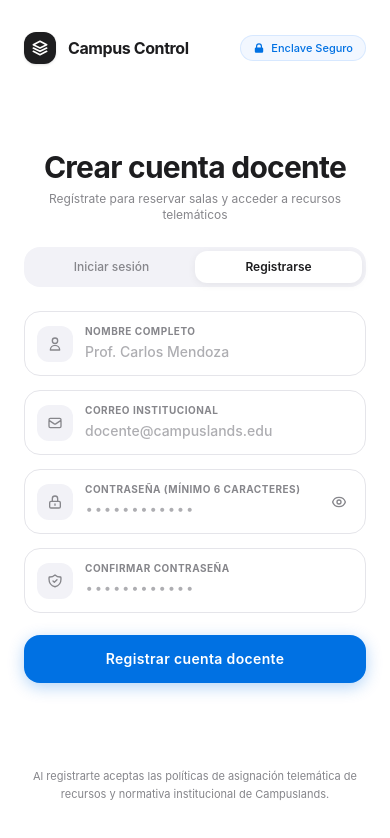
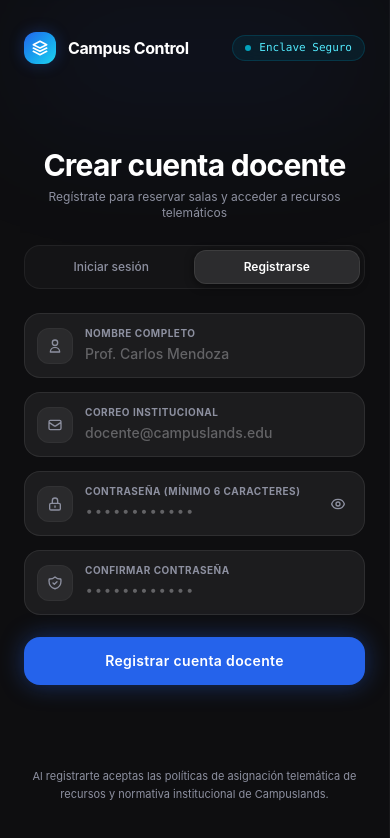
Before and after one commit to TuMinipeka/soluciones-rocket, a React (Vite) app in the folder frontend/: page /register in a window 390 px wide. Shown: the top 838 px of the page. Built offline with nearby package versions, Linux system fonts and the light colour scheme; no server answers.

Commit message:
style: :art: IntegrateDarkAstronautAuthTheme

```diff
--- a/frontend/src/pages/RegisterPage.jsx
+++ b/frontend/src/pages/RegisterPage.jsx
@@ -2,7 +2,7 @@
  * Página: Registro de Usuario Docente (HU-11, HU-21)
  * Regla de negocio estricta: El registro público NO ofrece elección de rol.
  * Todas las cuentas creadas reciben automáticamente el rol 'teacher' en el backend.
- * Estructura Split-Screen 50/50 idéntica a LoginPage para una transición impecable.
+ * Paleta de colores oscura (Apple Dark Enclave) con Astronauta Campuslands.
  * Responsable: GUERRA
  */
 
@@ -53,66 +53,65 @@ export default function RegisterPage() {
   }
 
   return (
-    <div className="min-h-screen w-full flex flex-col lg:flex-row bg-white text-[#1d1d1f] font-sans selection:bg-[#0071e3] selection:text-white antialiased">
+    <div className="min-h-screen w-full flex flex-col lg:flex-row bg-[#0a0a0c] text-[#e4e2e4] font-sans selection:bg-[#2563eb] selection:text-white antialiased overflow-hidden">
       {/* ========================================================= */}
-      {/* COLUMNA IZQUIERDA (50%): Formulario Blanco Impecable     */}
+      {/* COLUMNA IZQUIERDA (50%): Formulario Dark Enclave          */}
       {/* ========================================================= */}
-      <div className="w-full lg:w-1/2 min-h-screen bg-white flex flex-col justify-between px-6 py-8 sm:px-12 md:px-16 lg:px-12 xl:px-20 z-10">
-        {/* Cabecera de Marca y Badge Enclave Seguro */}
-        <header className="flex items-center justify-between w-full mb-6 sm:mb-8">
+      <div className="w-full lg:w-1/2 min-h-screen bg-[#0e0e10] border-r border-white/[0.04] flex flex-col justify-between px-6 py-8 sm:px-12 md:px-16 lg:px-12 xl:px-20 z-10 relative">
+        <div className="absolute top-0 left-1/2 -translate-x-1/2 w-[350px] h-[180px] bg-gradient-to-b from-blue-600/10 to-transparent blur-3xl pointer-events-none" />
+
+        {/* Cabecera de Marca */}
+        <header className="flex items-center justify-between w-full mb-6 sm:mb-8 relative z-10">
           <div className="flex items-center gap-3">
-            <div className="w-8 h-8 rounded-xl bg-[#1d1d1f] flex items-center justify-center text-white shadow-sm">
+            <div className="w-8 h-8 rounded-xl bg-gradient-to-br from-[#2563eb] to-[#22d3ee] flex items-center justify-center text-white shadow-[0_0_15px_rgba(37,99,235,0.3)]">
               <svg className="w-4 h-4" viewBox="0 0 24 24" fill="none" stroke="currentColor" strokeWidth="2.5" strokeLinecap="round" strokeLinejoin="round">
                 <path d="M12 2L2 7l10 5 10-5-10-5z" />
                 <path d="M2 17l10 5 10-5" />
                 <path d="M2 12l10 5 10-5" />
               </svg>
             </div>
-            <span className="text-base font-bold tracking-tight text-[#1d1d1f]">
+            <span className="text-base font-bold tracking-tight text-white">
               Campus Control
             </span>
           </div>
 
-          <div className="inline-flex items-center gap-1.5 px-3 py-1 rounded-full bg-blue-50/80 border border-blue-200/50 text-[11px] font-medium text-[#0071e3] backdrop-blur-sm">
-            <svg className="w-3 h-3 text-[#0071e3]" fill="currentColor" viewBox="0 0 20 20">
-              <path fillRule="evenodd" d="M5 9V7a5 5 0 0110 0v2a2 2 0 012 2v5a2 2 0 01-2 2H5a2 2 0 01-2-2v-5a2 2 0 012-2zm8-2v2H7V7a3 3 0 016 0z" clipRule="evenodd" />
-            </svg>
+          <div className="inline-flex items-center gap-2 px-3 py-1 rounded-full bg-cyan-950/40 border border-cyan-800/40 text-[11px] font-mono text-cyan-300 backdrop-blur-md">
+            <span className="w-1.5 h-1.5 rounded-full bg-cyan-400 animate-pulse" />
             <span>Enclave Seguro</span>
           </div>
         </header>
 
-        {/* Cuerpo Central del Formulario */}
-        <main className="w-full max-w-[420px] mx-auto my-auto py-2">
-          {/* Título y Subtítulo */}
+        {/* Cuerpo Central */}
+        <main className="w-full max-w-[420px] mx-auto my-auto py-2 relative z-10">
           <div className="text-center mb-6">
-            <h1 className="text-3xl sm:text-[34px] font-bold text-[#1d1d1f] tracking-tight">
+            <h1 className="text-3xl sm:text-[34px] font-bold text-white tracking-tight">
               Crear cuenta docente
             </h1>
-            <p className="text-xs sm:text-sm text-[#86868b] mt-1.5 font-normal">
+            <p className="text-xs sm:text-sm text-[#8d90a0] mt-1.5 font-normal">
               Regístrate para reservar salas y acceder a recursos telemáticos
             </p>
           </div>
 
-          {/* Segmented Control iOS Style */}
-          <div className="bg-[#f2f2f7] p-1 rounded-2xl flex items-center mb-6 select-none">
+          {/* Segmented Control iOS Dark Style */}
+          <div className="bg-[#141416] p-1 rounded-2xl flex items-center mb-6 border border-white/[0.06] select-none">
             <Link
               to="/login"
-              className="flex-1 py-2 rounded-xl text-[#86868b] hover:text-[#1d1d1f] text-xs sm:text-sm font-medium text-center transition-all cursor-pointer"
+              className="flex-1 py-2 rounded-xl text-[#8d90a0] hover:text-white text-xs sm:text-sm font-medium text-center transition-all cursor-pointer"
             >
               Iniciar sesión
             </Link>
             <button
               type="button"
-              className="flex-1 py-2 rounded-xl bg-white text-[#1d1d1f] text-xs sm:text-sm font-semibold shadow-[0_2px_8px_rgba(0,0,0,0.06)] text-center transition-all cursor-default"
+              className="flex-1 py-2 rounded-xl bg-[#2c2c2e] text-white text-xs sm:text-sm font-semibold shadow-[0_2px_8px_rgba(0,0,0,0.5)] border border-white/[0.08] text-center transition-all cursor-default"
             >
               Registrarse
             </button>
           </div>
 
-          {/* Alerta de Error Sutil tono Pastel/Salmón */}
+          {/* Alerta de Error Sutil tono Pastel/Salmón Adaptada */}
           {(localError || authError) && (
-            <div className="bg-[#fff1f0] border border-[#ffccc7] text-[#cf1322] px-4 py-3 rounded-2xl text-xs flex items-center gap-2.5 mb-5 shadow-[0_2px_8px_rgba(207,19,34,0.04)] animate-fluid-enter">
-              <svg className="w-4 h-4 shrink-0 text-[#ff4d4f]" fill="none" stroke="currentColor" viewBox="0 0 24 24">
+            <div className="bg-[#ff453a]/12 border border-[#ff453a]/30 text-[#ff8077] px-4 py-3 rounded-2xl text-xs flex items-center gap-2.5 mb-5 shadow-[0_2px_12px_rgba(255,69,58,0.08)] animate-fluid-enter">
+              <svg className="w-4 h-4 shrink-0 text-[#ff453a]" fill="none" stroke="currentColor" viewBox="0 0 24 24">
                 <circle cx="12" cy="12" r="10" strokeWidth="2" />
                 <line x1="12" y1="8" x2="12" y2="12" strokeWidth="2" strokeLinecap="round" />
                 <line x1="12" y1="16" x2="12.01" y2="16" strokeWidth="2" strokeLinecap="round" />
@@ -124,14 +123,14 @@ export default function RegisterPage() {
           {/* Formulario */}
           <form onSubmit={handleSubmit} className="flex flex-col gap-3.5">
             {/* Input Nombre */}
-            <div className="rounded-2xl border border-[#e5e5ea] focus-within:border-[#0071e3] focus-within:ring-4 focus-within:ring-[#0071e3]/10 bg-white transition-all p-3 flex items-center gap-3">
-              <div className="w-9 h-9 rounded-xl bg-[#f2f2f7] flex items-center justify-center text-[#86868b] shrink-0">
+            <div className="rounded-2xl border border-white/[0.08] focus-within:border-[#2563eb] focus-within:ring-4 focus-within:ring-[#2563eb]/20 bg-[#1c1c1e] transition-all p-3 flex items-center gap-3">
+              <div className="w-9 h-9 rounded-xl bg-[#2a2a2c] flex items-center justify-center text-[#8d90a0] shrink-0 border border-white/[0.04]">
                 <svg className="w-4 h-4" fill="none" stroke="currentColor" viewBox="0 0 24 24">
                   <path strokeLinecap="round" strokeLinejoin="round" strokeWidth="2" d="M16 7a4 4 0 11-8 0 4 4 0 018 0zM12 14a7 7 0 00-7 7h14a7 7 0 00-7-7z" />
                 </svg>
               </div>
               <div className="flex-1 min-w-0">
-                <label htmlFor="name" className="block text-[10px] uppercase font-bold tracking-wider text-[#86868b]">
+                <label htmlFor="name" className="block text-[10px] uppercase font-bold tracking-wider text-[#8d90a0]">
                   Nombre completo
                 </label>
                 <input
@@ -142,20 +141,20 @@ export default function RegisterPage() {
                   value={name}
                   onChange={(e) => setName(e.target.value)}
                   disabled={isSubmitting}
-                  className="w-full bg-transparent text-sm text-[#1d1d1f] placeholder:text-[#aeaeb2] font-medium focus:outline-none"
+                  className="w-full bg-transparent text-sm text-[#f5f5f7] placeholder:text-[#636366] font-medium focus:outline-none"
                 />
               </div>
             </div>
 
             {/* Input Correo */}
-            <div className="rounded-2xl border border-[#e5e5ea] focus-within:border-[#0071e3] focus-within:ring-4 focus-within:ring-[#0071e3]/10 bg-white transition-all p-3 flex items-center gap-3">
-              <div className="w-9 h-9 rounded-xl bg-[#f2f2f7] flex items-center justify-center text-[#86868b] shrink-0">
+            <div className="rounded-2xl border border-white/[0.08] focus-within:border-[#2563eb] focus-within:ring-4 focus-within:ring-[#2563eb]/20 bg-[#1c1c1e] transition-all p-3 flex items-center gap-3">
+              <div className="w-9 h-9 rounded-xl bg-[#2a2a2c] flex items-center justify-center text-[#8d90a0] shrink-0 border border-white/[0.04]">
                 <svg className="w-4 h-4" fill="none" stroke="currentColor" viewBox="0 0 24 24">
                   <path strokeLinecap="round" strokeLinejoin="round" strokeWidth="2" d="M3 8l7.89 5.26a2 2 0 002.22 0L21 8M5 19h14a2 2 0 002-2V7a2 2 0 00-2-2H5a2 2 0 00-2 2v10a2 2 0 002 2z" />
                 </svg>
               </div>
               <div className="flex-1 min-w-0">
-                <label htmlFor="reg-email" className="block text-[10px] uppercase font-bold tracking-wider text-[#86868b]">
+                <label htmlFor="reg-email" className="block text-[10px] uppercase font-bold tracking-wider text-[#8d90a0]">
                   Correo institucional
                 </label>
                 <input
@@ -167,25 +166,25 @@ export default function RegisterPage() {
                   value={email}
                   onChange={(e) => setEmail(e.target.value)}
                   disabled={isSubmitting}
-                  className="w-full bg-transparent text-sm text-[#1d1d1f] placeholder:text-[#aeaeb2] font-medium focus:outline-none"
+                  className="w-full bg-transparent text-sm text-[#f5f5f7] placeholder:text-[#636366] font-medium focus:outline-none"
                 />
               </div>
               {isEmailValid && (
-                <div className="w-5 h-5 rounded-full bg-[#34c759] text-white flex items-center justify-center text-[10px] font-bold shrink-0 animate-modal-pop shadow-sm">
+                <div className="w-5 h-5 rounded-full bg-[#30d158] text-black flex items-center justify-center text-[10px] font-bold shrink-0 animate-modal-pop shadow-[0_0_8px_rgba(48,209,88,0.4)]">
                   ✓
                 </div>
               )}
             </div>
 
             {/* Input Contraseña */}
-            <div className="rounded-2xl border border-[#e5e5ea] focus-within:border-[#0071e3] focus-within:ring-4 focus-within:ring-[#0071e3]/10 bg-white transition-all p-3 flex items-center gap-3">
-              <div className="w-9 h-9 rounded-xl bg-[#f2f2f7] flex items-center justify-center text-[#86868b] shrink-0">
+            <div className="rounded-2xl border border-white/[0.08] focus-within:border-[#2563eb] focus-within:ring-4 focus-within:ring-[#2563eb]/20 bg-[#1c1c1e] transition-all p-3 flex items-center gap-3">
+              <div className="w-9 h-9 rounded-xl bg-[#2a2a2c] flex items-center justify-center text-[#8d90a0] shrink-0 border border-white/[0.04]">
                 <svg className="w-4 h-4" fill="none" stroke="currentColor" viewBox="0 0 24 24">
                   <path strokeLinecap="round" strokeLinejoin="round" strokeWidth="2" d="M12 15v2m-6 4h12a2 2 0 002-2v-6a2 2 0 00-2-2H6a2 2 0 00-2 2v6a2 2 0 002 2zm10-10V7a4 4 0 00-8 0v4h8z" />
                 </svg>
               </div>
               <div className="flex-1 min-w-0">
-                <label htmlFor="reg-password" className="block text-[10px] uppercase font-bold tracking-wider text-[#86868b]">
+                <label htmlFor="reg-password" className="block text-[10px] uppercase font-bold tracking-wider text-[#8d90a0]">
                   Contraseña (mínimo 6 caracteres)
                 </label>
                 <input
@@ -197,13 +196,13 @@ export default function RegisterPage() {
                   value={password}
                   onChange={(e) => setPassword(e.target.value)}
                   disabled={isSubmitting}
-                  className="w-full bg-transparent text-sm text-[#1d1d1f] placeholder:text-[#aeaeb2] font-mono tracking-wider focus:outline-none"
+                  className="w-full bg-transparent text-sm text-[#f5f5f7] placeholder:text-[#636366] font-mono tracking-wider focus:outline-none"
                 />
               </div>
               <button
                 type="button"
                 onClick={() => setShowPassword(!showPassword)}
-                className="text-[#86868b] hover:text-[#1d1d1f] p-1.5 transition-colors cursor-pointer"
+                className="text-[#8d90a0] hover:text-white p-1.5 transition-colors cursor-pointer"
                 aria-label="Alternar visibilidad"
               >
                 <svg className="w-4 h-4" fill="none" stroke="currentColor" viewBox="0 0 24 24">
@@ -217,14 +216,14 @@ export default function RegisterPage() {
             </div>
 
             {/* Input Confirmar Contraseña */}
-            <div className="rounded-2xl border border-[#e5e5ea] focus-within:border-[#0071e3] focus-within:ring-4 focus-within:ring-[#0071e3]/10 bg-white transition-all p-3 flex items-center gap-3">
-              <div className="w-9 h-9 rounded-xl bg-[#f2f2f7] flex items-center justify-center text-[#86868b] shrink-0">
+            <div className="rounded-2xl border border-white/[0.08] focus-within:border-[#2563eb] focus-within:ring-4 focus-within:ring-[#2563eb]/20 bg-[#1c1c1e] transition-all p-3 flex items-center gap-3">
+              <div className="w-9 h-9 rounded-xl bg-[#2a2a2c] flex items-center justify-center text-[#8d90a0] shrink-0 border border-white/[0.04]">
                 <svg className="w-4 h-4" fill="none" stroke="currentColor" viewBox="0 0 24 24">
                   <path strokeLinecap="round" strokeLinejoin="round" strokeWidth="2" d="M9 12l2 2 4-4m5.618-4.016A11.955 11.955 0 0112 2.944a11.955 11.955 0 01-8.618 3.04A12.02 12.02 0 003 9c0 5.591 3.824 10.29 9 11.622 5.176-1.332 9-6.03 9-11.622 0-1.042-.133-2.052-.382-3.016z" />
                 </svg>
               </div>
               <div className="flex-1 min-w-0">
-                <label htmlFor="confirmPassword" className="block text-[10px] uppercase font-bold tracking-wider text-[#86868b]">
+                <label htmlFor="confirmPassword" className="block text-[10px] uppercase font-bold tracking-wider text-[#8d90a0]">
                   Confirmar contraseña
                 </label>
                 <input
@@ -236,22 +235,22 @@ export default function RegisterPage() {
                   value={confirmPassword}
                   onChange={(e) => setConfirmPassword(e.target.value)}
                   disabled={isSubmitting}
-                  className="w-full bg-transparent text-sm text-[#1d1d1f] placeholder:text-[#aeaeb2] font-mono tracking-wider focus:outline-none"
+                  className="w-full bg-transparent text-sm text-[#f5f5f7] placeholder:text-[#636366] font-mono tracking-wider focus:outline-none"
                 />
               </div>
               {passwordsMatch && (
-                <div className="w-5 h-5 rounded-full bg-[#34c759] text-white flex items-center justify-center text-[10px] font-bold shrink-0 animate-modal-pop shadow-sm">
+                <div className="w-5 h-5 rounded-full bg-[#30d158] text-black flex items-center justify-center text-[10px] font-bold shrink-0 animate-modal-pop shadow-[0_0_8px_rgba(48,209,88,0.4)]">
                   ✓
                 </div>
               )}
             </div>
 
-            {/* Botón de Acción Principal Apple systemBlue */}
+            {/* Botón de Acción Principal */}
             <div className="pt-2">
               <button
                 type="submit"
                 disabled={isSubmitting}
-                className="w-full py-3.5 px-6 rounded-2xl bg-[#0071e3] hover:bg-[#0077ed] active:scale-[0.98] text-white font-semibold text-sm sm:text-base tracking-wide shadow-[0_4px_16px_rgba(0,113,227,0.3)] transition-all flex items-center justify-center gap-2 cursor-pointer disabled:opacity-60"
+                className="w-full py-3.5 px-6 rounded-2xl bg-[#2563eb] hover:bg-[#1d4ed8] active:scale-[0.98] text-white font-semibold text-sm sm:text-base tracking-wide shadow-[0_0_24px_rgba(37,99,235,0.4)] transition-all flex items-center justify-center gap-2 cursor-pointer disabled:opacity-60"
               >
                 {isSubmitting ? (
                   <>
@@ -269,48 +268,57 @@ export default function RegisterPage() {
           </form>
         </main>
 
-        {/* Pie de Página Institucional */}
+        {/* Pie de Página */}
         <footer className="w-full text-center py-2 mt-4">
-          <p className="text-[11px] sm:text-xs text-[#86868b] leading-relaxed max-w-sm mx-auto">
+          <p className="text-[11px] sm:text-xs text-[#8d90a0] leading-relaxed max-w-sm mx-auto">
             Al registrarte aceptas las políticas de asignación telemática de recursos y normativa institucional de Campuslands.
           </p>
         </footer>
       </div>
 
       {/* ========================================================= */}
-      {/* COLUMNA DERECHA (50%): Atmósfera Inmersiva Azul Cielo     */}
-      {/* y Torre 3D de Seguridad (Enclave Seguro)                  */}
+      {/* COLUMNA DERECHA (50%): Atmósfera Espacial & Astronauta    */}
       {/* ========================================================= */}
-      <div className="hidden lg:flex lg:w-1/2 min-h-screen relative overflow-hidden bg-gradient-to-br from-[#ebf5ff] via-[#d6ebff] to-[#a3d3ff] items-center justify-center p-8 xl:p-14 select-none">
-        <div className="absolute top-12 left-16 w-[2px] h-36 bg-gradient-to-b from-transparent via-white/70 to-transparent blur-[1px] opacity-75" />
-        <div className="absolute top-28 left-40 w-[2px] h-48 bg-gradient-to-b from-transparent via-white/80 to-transparent blur-[1px] opacity-60" />
-        <div className="absolute top-8 right-24 w-[2px] h-52 bg-gradient-to-b from-transparent via-white/80 to-transparent blur-[1px] opacity-70" />
-        <div className="absolute bottom-20 left-28 w-[2px] h-40 bg-gradient-to-b from-transparent via-white/60 to-transparent blur-[1px] opacity-50" />
-        <div className="absolute bottom-16 right-36 w-[2px] h-32 bg-gradient-to-b from-transparent via-white/70 to-transparent blur-[1px] opacity-60" />
+      <div className="hidden lg:flex lg:w-1/2 min-h-screen relative overflow-hidden bg-gradient-to-b from-[#090a0f] via-[#0d101a] to-[#07080d] items-center justify-center p-8 xl:p-14 select-none">
+        <div className="absolute top-16 left-12 w-1.5 h-1.5 bg-white rounded-full animate-twinkle" style={{ animationDelay: '0.2s' }} />
+        <div className="absolute top-36 left-48 w-1 h-1 bg-cyan-300 rounded-full animate-twinkle" style={{ animationDelay: '1.4s' }} />
+        <div className="absolute top-20 right-28 w-2 h-2 bg-blue-300 rounded-full animate-twinkle" style={{ animationDelay: '0.8s' }} />
+        <div className="absolute bottom-28 left-20 w-1.5 h-1.5 bg-white rounded-full animate-twinkle" style={{ animationDelay: '2.1s' }} />
+        <div className="absolute bottom-40 right-24 w-1 h-1 bg-cyan-200 rounded-full animate-twinkle" style={{ animationDelay: '1.7s' }} />
+        <div className="absolute top-1/2 right-12 w-1.5 h-1.5 bg-white/70 rounded-full animate-twinkle" style={{ animationDelay: '2.5s' }} />
 
-        <div className="absolute w-[500px] h-[500px] rounded-full bg-white/40 blur-3xl pointer-events-none" />
+        <div className="absolute w-[540px] h-[540px] rounded-full border border-blue-500/15 pointer-events-none animate-orbit" />
+        <div className="absolute w-[380px] h-[380px] rounded-full border border-cyan-400/10 pointer-events-none animate-orbit" style={{ animationDirection: 'reverse', animationDuration: '35s' }} />
 
-        <div className="relative z-10 flex flex-col items-center max-w-[460px] w-full">
-          <div className="mb-4 inline-flex items-center gap-2 px-3.5 py-1.5 rounded-full bg-white/70 backdrop-blur-md border border-white/80 shadow-[0_4px_16px_rgba(0,113,227,0.12)] text-xs font-semibold text-[#0071e3] animate-pulse-subtle">
-            <span className="w-2 h-2 rounded-full bg-[#0071e3]" />
-            <span>Campus Control • Enclave Seguro</span>
+        <div className="absolute w-[500px] h-[500px] rounded-full bg-gradient-to-tr from-blue-600/25 via-cyan-500/15 to-purple-600/15 blur-3xl pointer-events-none" />
+
+        <div className="relative z-10 flex flex-col items-center max-w-[480px] w-full">
+          <div className="mb-4 self-start translate-x-4 inline-flex items-center gap-2 px-3.5 py-1.5 rounded-full bg-[#1c1c1e]/85 backdrop-blur-xl border border-white/[0.1] shadow-[0_8px_24px_rgba(0,0,0,0.6)] text-xs font-semibold text-white animate-pulse-subtle">
+            <span className="text-sm">🇨🇴</span>
+            <span>Campus Control • Misión Espacial</span>
           </div>
 
-          <div className="relative group cursor-pointer">
+          <div className="relative group cursor-pointer my-2">
+            <div className="absolute top-[18%] left-1/2 -translate-x-1/2 w-32 h-32 bg-cyan-400/25 rounded-full blur-2xl pointer-events-none animate-pulse-subtle" />
+
             <img
-              src="/campus_security_3d.jpg"
-              alt="Torre 3D de Seguridad Campus Control"
-              className="w-full max-w-[400px] xl:max-w-[440px] aspect-square object-contain rounded-[36px] drop-shadow-[0_25px_45px_rgba(37,99,235,0.22)] animate-float transition-transform duration-500 group-hover:scale-[1.02]"
+              src="/astronaut_mascot.png"
+              alt="Mascota Astronauta Campuslands"
+              className="max-h-[500px] xl:max-h-[550px] w-auto object-contain drop-shadow-[0_20px_50px_rgba(34,211,238,0.3)] animate-astronaut transition-transform duration-700 group-hover:scale-105"
+              style={{
+                maskImage: 'linear-gradient(to right, transparent 0%, black 10%, black 95%, transparent 100%), linear-gradient(to bottom, black 92%, transparent 100%)',
+                WebkitMaskImage: 'linear-gradient(to right, transparent 0%, black 10%, black 95%, transparent 100%), linear-gradient(to bottom, black 92%, transparent 100%)',
+              }}
             />
           </div>
 
-          <div className="mt-4 flex items-center gap-3 px-4 py-2 rounded-2xl bg-white/60 backdrop-blur-md border border-white/80 shadow-[0_4px_16px_rgba(0,113,227,0.08)] text-[11px] font-medium text-[#1d1d1f]">
-            <span className="flex items-center gap-1.5 text-[#34c759]">
-              <span className="w-2 h-2 rounded-full bg-[#34c759] animate-pulse" />
-              <span>TLS 1.3 Cifrado</span>
+          <div className="mt-4 self-end -translate-x-4 flex items-center gap-3 px-4 py-2.5 rounded-2xl bg-[#1c1c1e]/85 backdrop-blur-xl border border-cyan-500/30 shadow-[0_8px_32px_rgba(0,0,0,0.7)] text-[11px] font-medium text-white">
+            <span className="flex items-center gap-2 text-[#30d158]">
+              <span className="w-2 h-2 rounded-full bg-[#30d158] animate-pulse shadow-[0_0_8px_rgba(48,209,88,0.6)]" />
+              <span>Sistemas Telemáticos Online</span>
             </span>
-            <span className="text-[#86868b]">•</span>
-            <span className="text-[#86868b]">FastAPI & Groq Gateway</span>
+            <span className="text-[#8d90a0]">•</span>
+            <span className="text-cyan-300 font-mono">IA Groq Activa</span>
           </div>
         </div>
       </div>
--- a/frontend/src/styles.css
+++ b/frontend/src/styles.css
@@ -98,6 +98,50 @@
   animation: floatSlow 6s ease-in-out infinite;
 }
 
+@keyframes floatAstronaut {
+  0%, 100% {
+    transform: translateY(0px) rotate(0deg);
+  }
+  33% {
+    transform: translateY(-14px) rotate(1.2deg);
+  }
+  66% {
+    transform: translateY(8px) rotate(-1deg);
+  }
+}
+
+@keyframes twinkleStar {
+  0%, 100% {
+    opacity: 0.25;
+    transform: scale(0.85);
+  }
+  50% {
+    opacity: 1;
+    transform: scale(1.25);
+  }
+}
+
+@keyframes slowOrbit {
+  from {
+    transform: rotate(0deg);
+  }
+  to {
+    transform: rotate(360deg);
+  }
+}
+
+.animate-astronaut {
+  animation: floatAstronaut 7s ease-in-out infinite;
+}
+
+.animate-twinkle {
+  animation: twinkleStar 3s ease-in-out infinite;
+}
+
+.animate-orbit {
+  animation: slowOrbit 28s linear infinite;
+}
+
 /* Estilos de paneles de vidrio Apple Dark Enclave */
 .glass-header {
   background: rgba(14, 14, 16, 0.85);
```
Also changed, not shown: frontend/src/pages/LoginPage.jsx (+96 -91 lines), frontend/public/astronaut_mascot.png (added).
